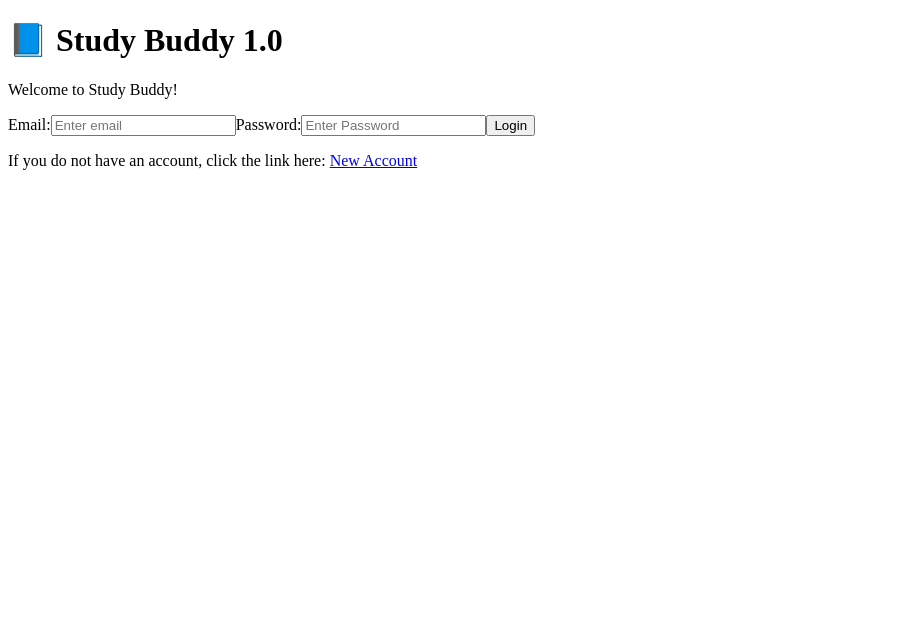
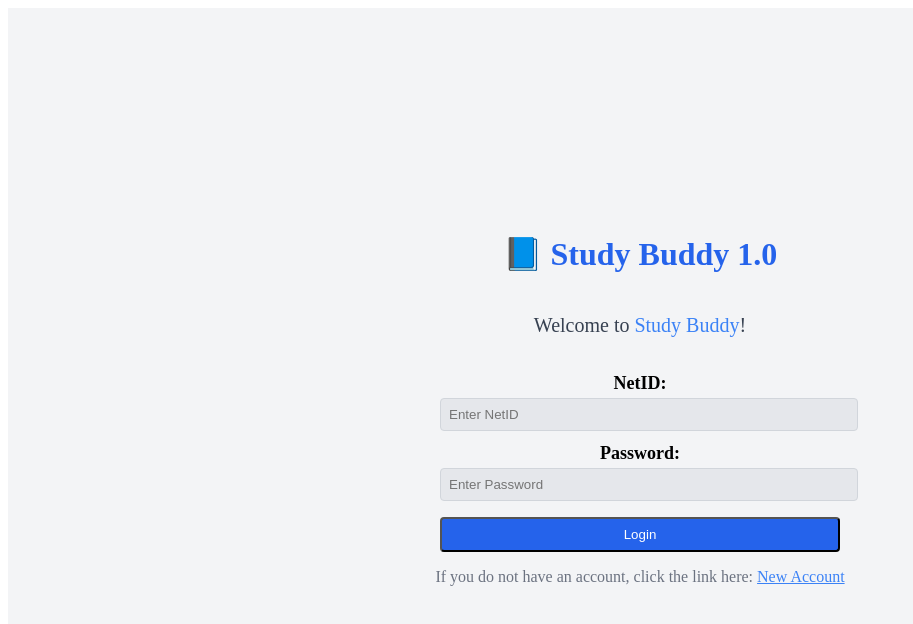
Before and after one commit to copyrightissue/UM-Study-App, a Next.js app in the folder um-study-app/: page / in a window 1280 px wide. Shown: the top 624 px of the page, without its empty margins (0-913 px from the left). Built offline with nearby package versions, Linux system fonts and the light colour scheme.

Commit message:
made login page prettier

```diff
--- a/um-study-app/src/components/login.tsx
+++ b/um-study-app/src/components/login.tsx
@@ -42,59 +42,102 @@ const StudyBuddyLogin = () => {
     }
   };
   return (
-    <div className="flex justify-center items-center h-screen bg-gray-100">
-      <div className="bg-white p-6 rounded-lg shadow-lg w-[400px] border">
+    <div
+      style={{
+        display: "flex",
+        flexDirection: "column",
+        justifyContent: "center",
+        alignItems: "center",
+        minHeight: "100vh",
+        textAlign: "center",
+        backgroundColor: "#f3f4f6",
+      }}
+    >
       {/* Logo */}
-        <div className="text-center mb-4">
-          <h1 className="text-2xl font-bold text-blue-600 flex items-center justify-center gap-2">
+      <h1
+        style={{
+          fontSize: "2rem",
+          fontWeight: "bold",
+          color: "#2563eb",
+          display: "flex",
+          alignItems: "center",
+          gap: "8px",
+        }}
+      >
         <span role="img" aria-label="book">📘</span> Study Buddy 1.0
       </h1>
-        </div>
 
       {/* Welcome Message */}
-        <p className="text-center text-gray-700">
-          Welcome to <span className="text-blue-500">Study Buddy</span>!
+      <p style={{ color: "#374151", fontSize: "1.25rem" }}>
+        Welcome to <span style={{ color: "#3b82f6" }}>Study Buddy</span>!
       </p>
 
       {/* Login Form */}
-        <div className="mt-4">
-          <form onSubmit={handleSubmit}>
-          <label className="block text-lg font-semibold">Email:</label>
+      <form onSubmit={handleSubmit} style={{ marginTop: "16px", width: "100%", maxWidth: "400px" }}>
+        <label style={{ fontSize: "1.125rem", fontWeight: "600", textAlign: "left"}}>NetID:</label>
         <input
           type="text"
-            className="w-full px-3 py-2 mt-1 border rounded-md bg-gray-200"
+          style={{
+            width: "100%",
+            padding: "8px",
+            marginTop: "4px",
+            marginBottom: "12px",
+            border: "1px solid #d1d5db",
+            borderRadius: "4px",
+            backgroundColor: "#e5e7eb",
+          }}
           name="email"
           value={credentials.email}
           onChange={handleChange}
-            placeholder="Enter email"
+          placeholder="Enter NetID"
         />
 
-          <label className="block text-lg font-semibold mt-3">Password:</label>
+        <label style={{ fontSize: "1.125rem", fontWeight: "600", display: "block"}}>Password:</label>
         <input
           type="password"
-            className="w-full px-3 py-2 mt-1 border rounded-md bg-gray-200"
+          style={{
+            width: "100%",
+            padding: "8px",
+            marginTop: "4px",
+            border: "1px solid #d1d5db",
+            borderRadius: "4px",
+            backgroundColor: "#e5e7eb",
+          }}
           name="password"
           value={credentials.password}
           onChange={handleChange}
           placeholder="Enter Password"
         />
-          <button type="submit">Login</button>
+
+        <button
+          type="submit"
+          style={{
+            width: "100%",
+            marginTop: "16px",
+            backgroundColor: "#2563eb",
+            color: "white",
+            padding: "8px",
+            borderRadius: "4px",
+            cursor: "pointer",
+            transition: "background 0.3s",
+          }}
+          onMouseOver={(e) => ((e.target as HTMLButtonElement).style.backgroundColor = "#1e40af")}
+          onMouseOut={(e) => ((e.target as HTMLButtonElement).style.backgroundColor = "#2563eb")}
+        >
+          Login
+        </button>
       </form>
-        </div>
-
-
-        {/* Forgot Password Link */}
 
       {/* New Account Link */}
-        <p className="mt-4 text-center text-gray-600">
+      <p style={{ marginTop: "16px", color: "#6b7280" }}>
         If you do not have an account, click the link here:{" "}
-          <a href="/signup.html" className="text-blue-500 underline">
+        <a href="/signup.html" style={{ color: "#3b82f6", textDecoration: "underline" }}>
           New Account
         </a>
       </p>
     </div>
-    </div>
   );
+
 };
 
 export default StudyBuddyLogin;
```
Also changed, not shown: um-study-app/package.json (+7 -4 lines), 1 other file (tests, documents, lock files or other folders). Lines whose indentation alone changed are shown as unchanged.
